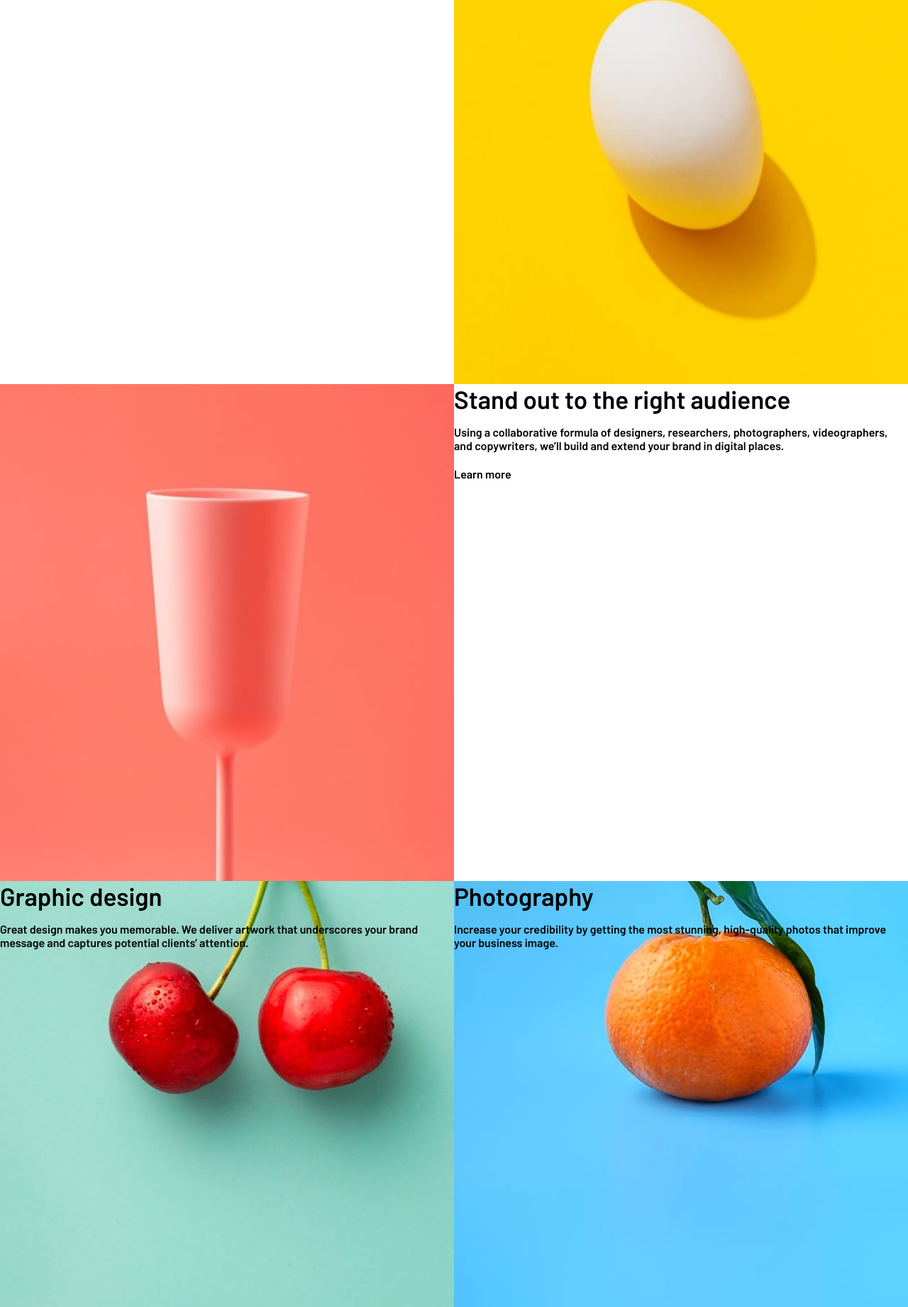
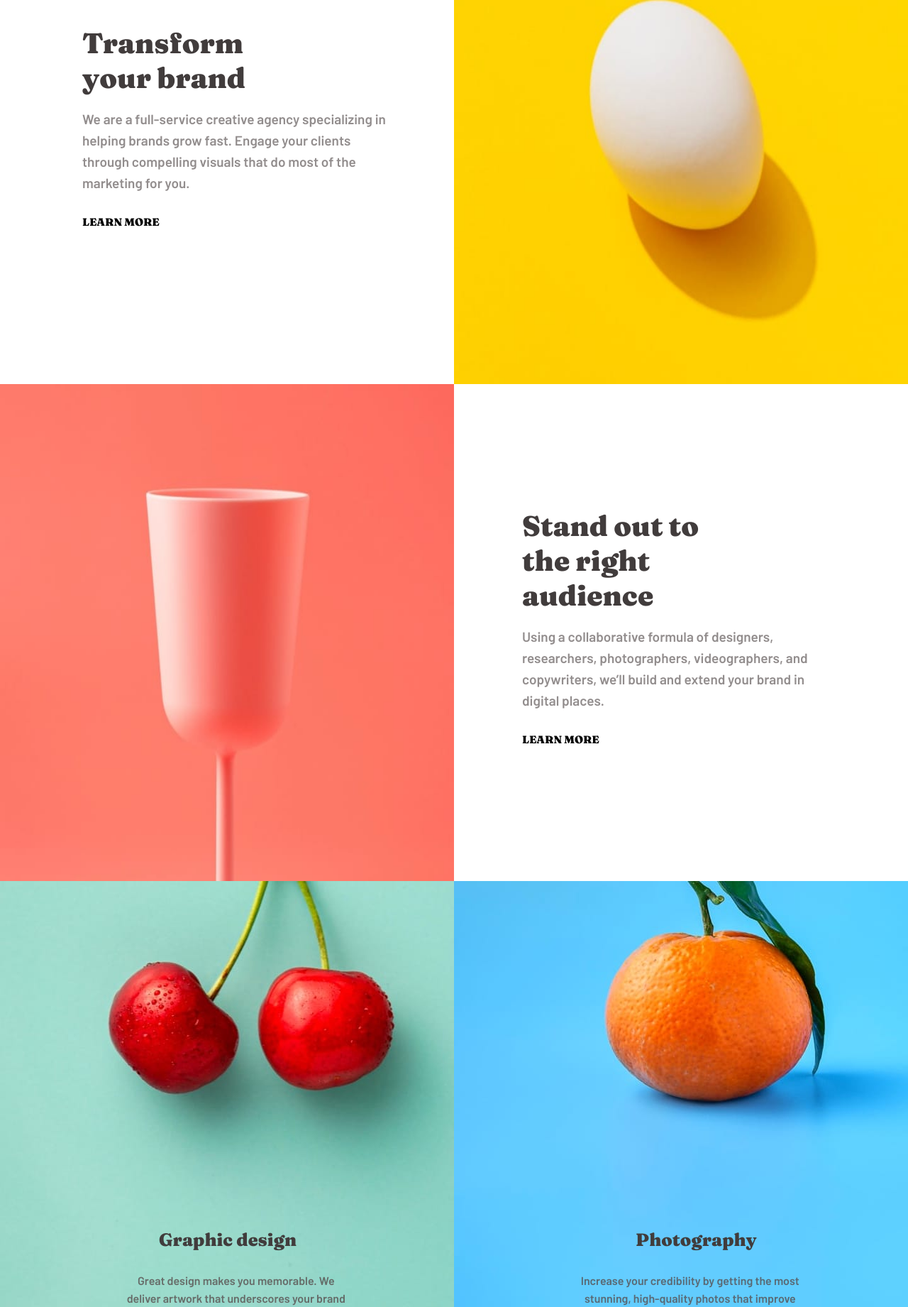
Before and after one commit to GouthamKamath/sunny-side-agency-landing-page, a plain HTML site: page index.html in a window 1280 px wide. Shown: the part 959-2800 px from the top of the page at 71% size. Drawn offline with Linux system fonts and the light colour scheme.

Commit message:
modified styles.css

```diff
--- a/css/styles.css
+++ b/css/styles.css
@@ -14,10 +14,19 @@ h1{
     font-family: 'Fraunces',sans-serif;
 }
 
-h2{
+h2 {
     margin: 0;
-    font-family: 'Barlow',sans-serif;
-    font-size: 35px;
+    font-family: 'Fraunces',sans-serif;
+    font-size: 40px;
+}
+h3 {
+    margin: 0;
+    font-family: 'Fraunces',sans-serif;
+    font-size: 25px;
+}
+h4{
+    font-family: 'Fraunces',sans-serif;
+    font-size: 15px;
 }
 
 /* classes */
@@ -94,7 +103,36 @@ h2{
     height: 50%;
     width: 50%;
     left: 0%;
+    margin: 0px auto;
+    padding: 20px;
     top: 0%;
+}
+/* content of the transform box */
+.transform-box h2{
+    color: rgb(65, 60, 60);
+    font-weight: 900;
+    left: 15%;
+    position: relative;
+    top: 25%;
+    width: 50%;
+}
+.transform-box p{
+    font-size: 19px;
+    color: rgb(146, 141, 141);
+    left: 15%;
+    line-height: 30px;
+    margin-bottom: 30px;
+    position: relative;
+    top: 25%;
+    width: 70%;
+}
+.transform-box h4{
+    font-weight: 900;
+    left: 15%;
+    position: relative;
+    text-transform: uppercase;
+    top: 25%;
+    width: 30%;
 }
 .transform-img{
     height: 50%;
@@ -108,7 +146,7 @@ h2{
     position: absolute;
     width: 100%;
 }
-
+/* standout box */
 .standout-box{
     height: 50%;
     left: 50%;
@@ -116,6 +154,37 @@ h2{
     top: 50%;
     width: 50%;
 }
+/* content of the standout box */
+.standout-box h2{
+    color: rgb(65, 60, 60);
+    font-weight: 900;
+    left: 15%;
+    position: relative;
+    top: 25%;
+    width: 50%;
+}
+.standout-box p{
+    font-size: 19px;
+    color: rgb(146, 141, 141);
+    left: 15%;
+    line-height: 30px;
+    margin-bottom: 30px;
+    position: relative;
+    top: 25%;
+    width: 70%;
+}
+.standout-box h4{
+    font-weight: 900;
+    left: 15%;
+    position: relative;
+    text-transform: uppercase;
+    top: 25%;
+    width: 30%;
+}
+
+
+/*  standout image */
+
 .standout-img{
     height: 50%;
     left: 0%;
@@ -139,6 +208,25 @@ h2{
     width: 50%;
 }
 
+/* graphic div content */
+.graphic-img h3{
+    color: rgb(65, 60, 60);
+    font-weight: 900;
+    left: 35%;
+    position: relative;
+    top: 70%;
+    width: 40%;
+}
+.graphic-img p{
+    color: rgba(87, 75, 75, 0.774);;
+    left: 27%;
+    line-height: 25px;
+    position: relative;
+    text-align: center;
+    top: 72%;
+    width: 50%;
+}
+
 .photography-img{
     background-image: url('/images/desktop/image-photography.jpg');
     height: 50%;
@@ -148,28 +236,68 @@ h2{
     width: 50%;
 }
 
+/* photography div content */
+.photography-img h3{
+    color: rgb(65, 60, 60);
+    font-weight: 900;
+    left: 40%;
+    position: relative;
+    top: 70%;
+    width: 40%;
+}
+.photography-img p{
+    color: rgba(87, 75, 75, 0.774);;
+    left: 27%;
+    line-height: 25px;
+    position: relative;
+    text-align: center;
+    top: 72%;
+    width: 50%;
+}
+
 /* Testimonials */
 
 .testimonials{
     display: flex;
     height: 70vh;
     flex-direction: row;
+    padding: 20px;
     position: relative;
+    text-align: center;
     top: 120vh;
     left: 10%;
     width: 80vw;
 }
-.testimonials h2{
+.testimonials h3{
     bottom: 20%;
+    color: rgba(119, 109, 109, 0.726);
+    font-size: 20px;
+    font-weight: 900;
     height: 10%;
-    left: 30vw;
+    left: 30%;
+    letter-spacing: 4px;
+    text-transform: uppercase;
     position: relative;
+}
+.testimonials h4{
+    font-size: 20px;
+    font-weight: 900;
+    margin: 5px auto;
+}
+.testimonials p{
+    line-height: 30px;
+    margin: 0px auto 40px auto;
+}
+.testimonials img{
+    border-radius: 50%;
+    margin: 30px auto;
+    padding: 20px;
+    width: 20%;
 }
 .testimony-1{
     position: absolute;
     width: 30%;
     left: 0px;
-    top: 0%;
 }
 .testimony-2{
     position: absolute;
--- a/index.html
+++ b/index.html
@@ -51,36 +51,36 @@
       <img src="images/desktop/image-stand-out.jpg" alt="image of a glass">
     </div>
     <div class="graphic-img">
-      <h2>Graphic design</h2>
+      <h3>Graphic design</h3>
       <p> Great design makes you memorable. We deliver artwork that underscores your brand message and captures
         potential clients’ attention.</p>
     </div>
     <div class="photography-img">
-      <h2>Photography</h2>
+      <h3>Photography</h3>
       <p>Increase your credibility by getting the most stunning, high-quality photos that improve your business image.</p>
     </div>
   </div>
   <div class="testimonials">
-    <h2>Client testimonials</h2>
+    <h3>Client testimonials</h3>
     <div class="testimony-1">
       <img src="/images/image-emily.jpg" alt="Emily image">
       <p>We put our trust in Sunnyside and they delivered, making sure our needs were met and deadlines were always
         hit.</p>
-      <h3>Emily R.</h3>
-      <h4>Marketing Director</h4>
+      <h4>Emily R.</h4>
+      <p>Marketing Director</p>
     </div>
     <div class="testimony-2">
       <img src="/images/image-thomas.jpg" alt="Thomas image">
       <p> Sunnyside’s enthusiasm coupled with their keen interest in our brand’s success made it a satisfying and
         enjoyable experience.</p>
-      <h3>Thomas S.</h3>
-      <h4>Cheif Operating Officer</h4>
+      <h4>Thomas S.</h4>
+      <p>Cheif Operating Officer</p>
     </div>
     <div class="testimony-3">
       <img src="/images/image-jennie.jpg" alt="Jenny image">
       <p>Incredible end result! Our sales increased over 400% when we worked with Sunnyside. Highly recommended!</p>
-      <h3>Jenny F.</h3>
-      <h4>Business Owner</h4>
+      <h4>Jenny F.</h4>
+      <p>Business Owner</p>
     </div>
   </div>
   <div class="gallery">
```
